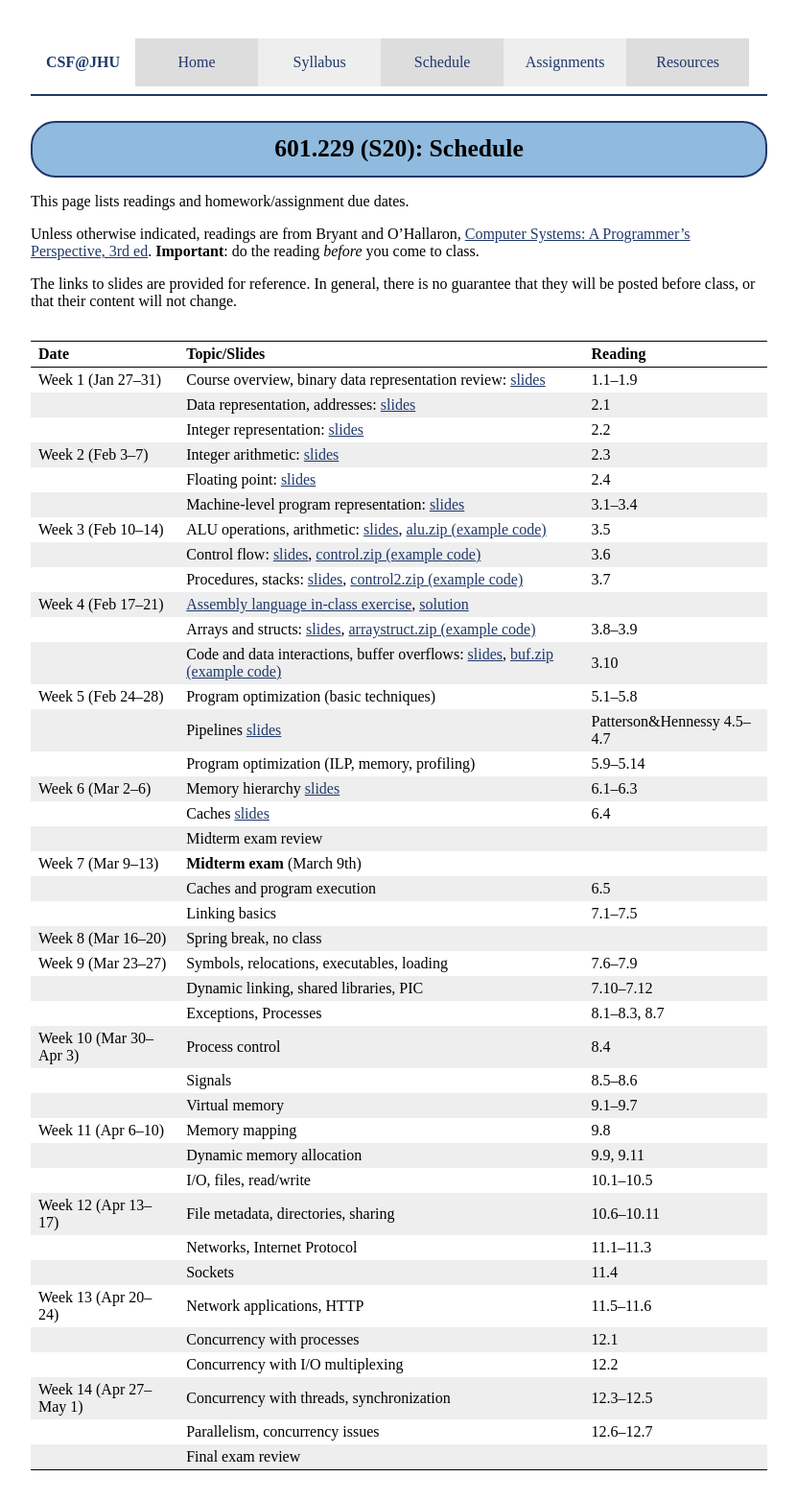
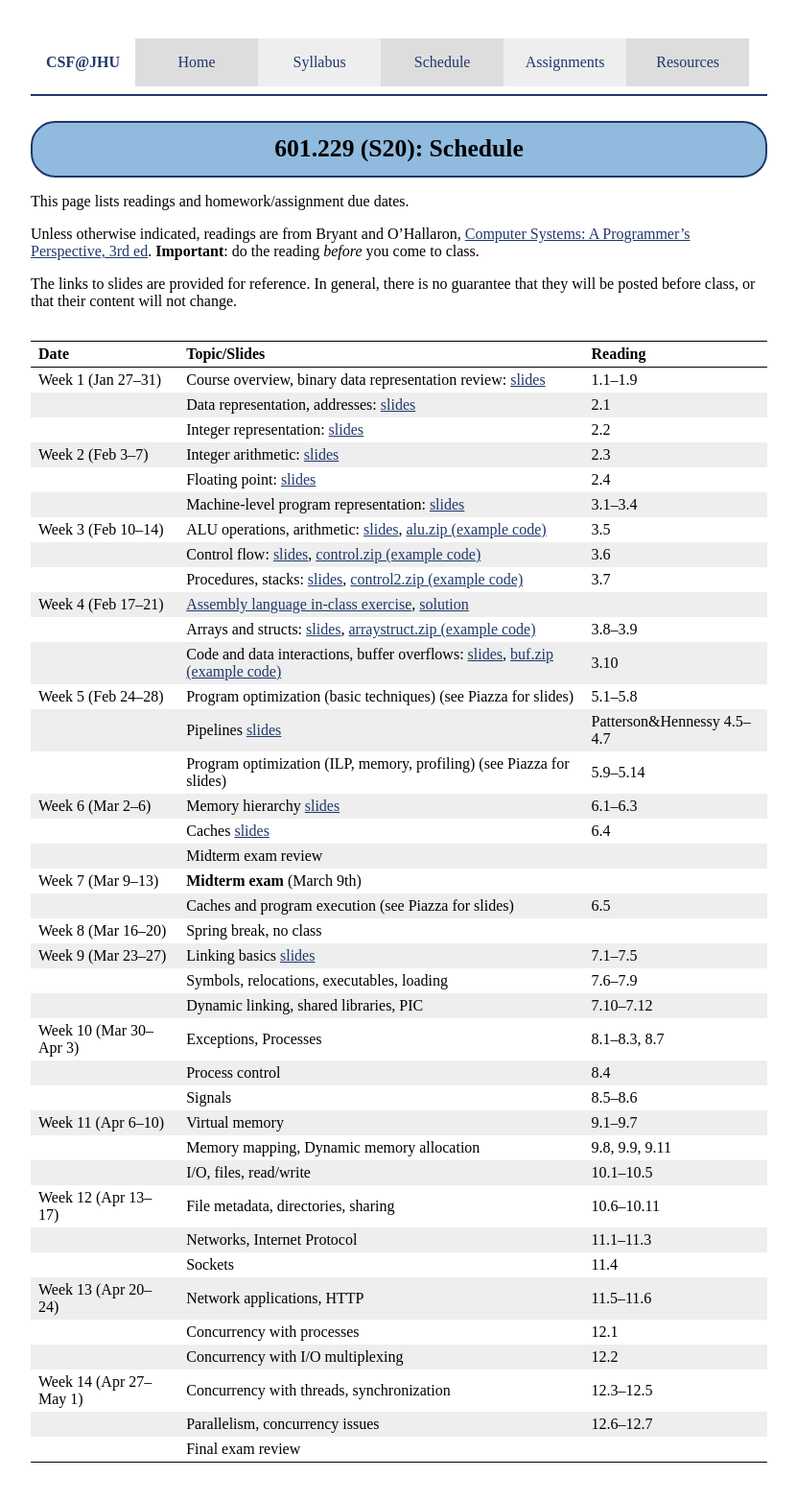
Before and after one commit to jhucsf/spring2020, a Jekyll site: the page built from schedule.md, in a window 1280 px wide. Shown: the whole page at 96% size, without its empty margins (224-1055 px from the left). Built offline with Jekyll 4.4.1, drawn with Linux system fonts in a browser that asks for light colours.

Commit message:
update on moving online, lecture 18 public slides
Also rearranged the schedule slightly to compensate that
we lost March 11th and March 13th.

```diff
--- a/schedule.md
+++ b/schedule.md
@@ -24,24 +24,23 @@ Week 3 (Feb 10–14) | ALU operations, arithmetic: [slides](lectures/lecture07-p
 Week 4 (Feb 17–21) | [Assembly language in-class exercise](exercise/assembly.html), [solution](exercise/asmExerciseSoln.zip) |
 &nbsp;             | Arrays and structs: [slides](lectures/lecture10-public.pdf), [arraystruct.zip (example code)](lectures/arraystruct.zip) | 3.8–3.9
 &nbsp;             | Code and data interactions, buffer overflows: [slides](lectures/lecture11-public.pdf), [buf.zip (example code)](lectures/buf.zip)  | 3.10
-Week 5 (Feb 24–28) | Program optimization (basic techniques) | 5.1–5.8 |
+Week 5 (Feb 24–28) | Program optimization (basic techniques) (see Piazza for slides) | 5.1–5.8 |
 &nbsp;             | Pipelines [slides](lectures/lecture13-public.pdf) | Patterson&amp;Hennessy 4.5–4.7
-                   | Program optimization (ILP, memory, profiling) | 5.9–5.14
+                   | Program optimization (ILP, memory, profiling) (see Piazza for slides) | 5.9–5.14
 Week 6 (Mar 2–6)   | Memory hierarchy [slides](lectures/lecture15-public.pdf) | 6.1–6.3 |
 &nbsp;             | Caches [slides](lectures/lecture16-public.pdf) | 6.4
                    | Midterm exam review |
 Week 7 (Mar 9–13)  | **Midterm exam** (March 9th)
-                   | Caches and program execution | 6.5 |
-                   | Linking basics | 7.1–7.5 |
+                   | Caches and program execution (see Piazza for slides) | 6.5 |
 Week 8 (Mar 16–20) | Spring break, no class
-Week 9 (Mar 23–27) | Symbols, relocations, executables, loading | 7.6–7.9
+Week 9 (Mar 23–27) | Linking basics [slides](lectures/lecture18-public.pdf) | 7.1–7.5 |
+                   | Symbols, relocations, executables, loading | 7.6–7.9
                    | Dynamic linking, shared libraries, PIC | 7.10–7.12 |
-                   | Exceptions, Processes | 8.1–8.3, 8.7
-Week 10 (Mar 30–Apr 3) | Process control | 8.4
+Week 10 (Mar 30–Apr 3) | Exceptions, Processes | 8.1–8.3, 8.7
+                   | Process control | 8.4
                    | Signals | 8.5–8.6 |
-                   | Virtual memory | 9.1–9.7
-Week 11 (Apr 6–10) | Memory mapping | 9.8
-                   | Dynamic memory allocation | 9.9, 9.11 |
+Week 11 (Apr 6–10) | Virtual memory | 9.1–9.7
+                   | Memory mapping, Dynamic memory allocation | 9.8, 9.9, 9.11 |
                    | I/O, files, read/write | 10.1–10.5 |
 Week 12 (Apr 13–17)| File metadata, directories, sharing | 10.6–10.11
                    | Networks, Internet Protocol | 11.1–11.3 |
```
Also changed, not shown: index.md (+1 -0 lines), 1 other file.
